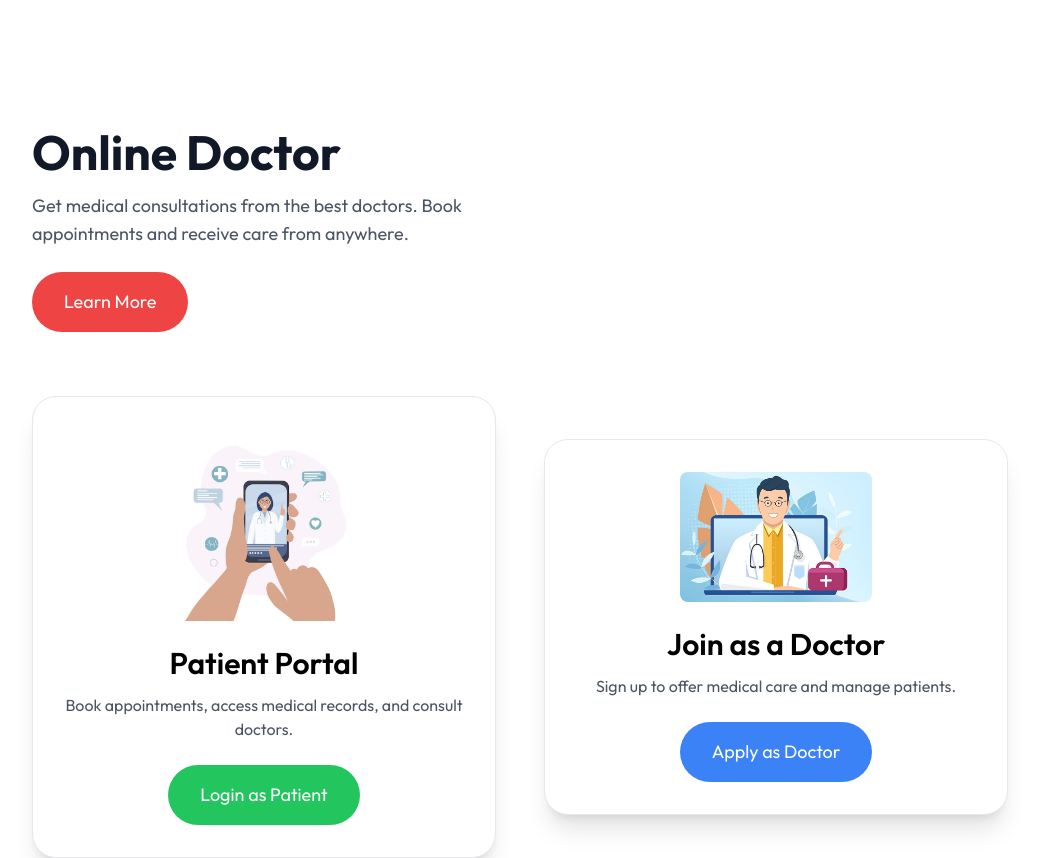
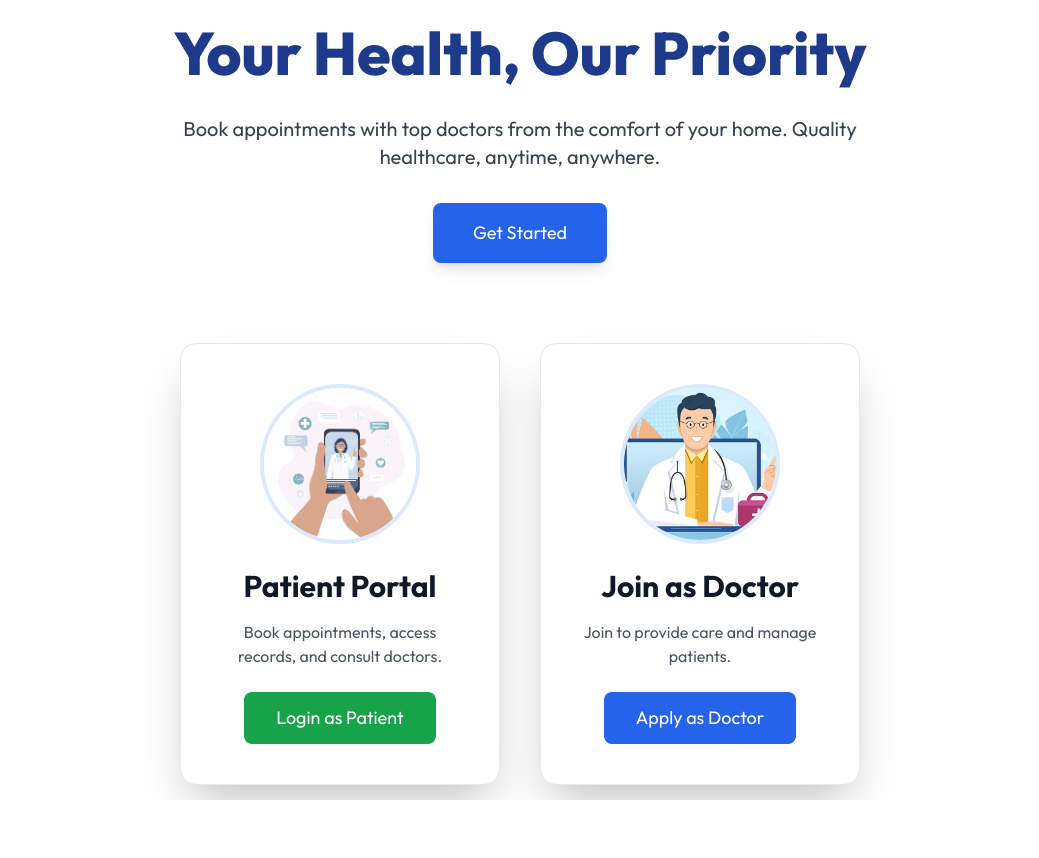
Before and after one commit to KripaGurung/doctor, a React app in the folder frontend/: page / in a window 1280 px wide. Shown: the whole page, without its empty margins (120-1159 px from the left). After the commit the page ends 800 px from the top, so only its background shows below. Built offline with nearby package versions, Linux system fonts and the light colour scheme; the HTML template or start-up script is replaced by a standard one.

Commit message:
Create API for admin login and to add doctor data in database

```diff
--- a/frontend/src/App.jsx
+++ b/frontend/src/App.jsx
@@ -22,7 +22,7 @@ const App = () => {
         <Route path="doctors" element={<Doctors />} />
         <Route path="doctors/:speciality" element={<Doctors />} />
         <Route path="/appointment/:docId" element={<Appointment />} />
-        <Route path="/appointment" element={<MyAppointment />} />
+        <Route path="/appointments" element={<MyAppointment />} />
         <Route path='my-profile' element={<Myprofile/>}/>
         {/* Handle unknown routes */}
         <Route path="*" element={<h1>404 - Page Not Found</h1>} />
--- a/frontend/src/Components/Navbar.jsx
+++ b/frontend/src/Components/Navbar.jsx
@@ -34,7 +34,7 @@ const Navbar = () => {
                     <div className='absolute top-0 right-0 pt-14 text-base font-medium text-gray-600 hidden group-hover:block w-auto'>
     <div className='min-w-48 bg-stone-100 rounded flex flex-col gap-4 p-4'>
         <p onClick={()=>navigate('my-profile')} className='hover:text-black cursor-pointer'>My Profile</p>
-        <p onClick={()=>navigate('appointment')} className='hover:text-black cursor-pointer'>My Appointment</p>
+        <p onClick={()=>navigate('appointment')} className='hover:text-black cursor-pointer'>Notifications</p>
         <p onClick={()=>setToken(false)} className='hover:text-black cursor-pointer'>Logout</p>
     </div>
 </div>
--- a/frontend/src/Components/TopFeatureDoctors.jsx
+++ b/frontend/src/Components/TopFeatureDoctors.jsx
@@ -8,7 +8,7 @@ const TopFeatureDoctors = () => {
 
   return (
      <div className='flex flex-col items-center gap-5 my-16 text-gray-900 md:mx-10'>
-            <h1 className='text-3xl font-medium'>Top Featured Doctors to Book</h1>
+            <h1 className='text-3xl font-medium'>Best Doctors to Book</h1>
             <p className='sm:w-1/3 text-center text-sm'>Browse our list of trusted doctors.</p>
             <div className='w-full grid grid-cols-1 sm:grid-cols-2 md:grid-cols-3 lg:grid-cols-4 gap-4 pt-5 gap-y-6 px-3 sm:px-0'>
                 {featuresdoctors.slice(0,10).map((item, index)=>(
--- a/frontend/src/pages/Option.jsx
+++ b/frontend/src/pages/Option.jsx
@@ -7,51 +7,46 @@ export default function HomePage() {
   return (
     <div
       className="min-h-screen w-full flex flex-col bg-cover bg-center bg-no-repeat"
-      // style={{ backgroundImage: `url(${assets.image1})` }}
     >
-      {/* Overlay for better readability */}
-      <div className="min-h-screen w-full bg-white/80 flex flex-col">
+      <div className="min-h-screen w-full bg-white/90 flex flex-col justify-center items-center">
 
         {/* Hero Section */}
-        <div className="flex flex-col md:flex-row items-center justify-between w-full max-w-7xl mx-auto mt-32 px-6">
-          <div className="md:w-1/2 text-left">
-            <h2 className="text-5xl font-bold text-gray-900">Online Doctor</h2>
-            <p className="text-lg text-gray-600 mt-4">
-              Get medical consultations from the best doctors. Book appointments and receive care from anywhere.
-            </p>
-            <button className="mt-6 px-8 py-4 bg-red-500 text-white text-lg rounded-full hover:bg-red-600 transition">
-              Learn More
-            </button>
-          </div>
+        <div className="text-center max-w-3xl px-8">
+          <h1 className="text-6xl font-extrabold text-blue-900 leading-tight">Your Health, Our Priority</h1>
+          <p className="text-xl text-gray-700 mt-6">
+            Book appointments with top doctors from the comfort of your home. Quality healthcare, anytime, anywhere.
+          </p>
+          <button className="mt-8 px-10 py-4 bg-blue-600 text-white text-lg rounded-lg shadow-lg hover:bg-blue-700 transition-transform transform hover:scale-105">
+            Get Started
+          </button>
         </div>
 
         {/* Role Selection */}
-        <div className="flex flex-col md:flex-row items-center justify-center w-full max-w-6xl mt-16 gap-12 px-6">
-          <div className="bg-white shadow-xl rounded-3xl overflow-hidden flex flex-col items-center text-center p-8 w-full max-w-lg border border-gray-200">
-            <img src={assets.patient} alt="Patient" className="w-48 mb-6 rounded-lg" />
-            <h2 className="text-3xl font-semibold">Patient Portal</h2>
-            <p className="text-gray-600 mt-3">Book appointments, access medical records, and consult doctors.</p>
+        <div className="flex flex-wrap justify-center gap-10 mt-20 w-full max-w-5xl">
+          <div className="bg-white shadow-2xl rounded-2xl overflow-hidden flex flex-col items-center text-center p-10 w-80 border border-gray-200 hover:shadow-blue-400 transition-shadow">
+            <img src={assets.patient} alt="Patient" className="w-40 h-40 object-cover rounded-full mb-6 border-4 border-blue-100" />
+            <h2 className="text-3xl font-bold text-gray-900">Patient Portal</h2>
+            <p className="text-gray-600 mt-4">Book appointments, access records, and consult doctors.</p>
             <button
-              className="mt-6 px-8 py-4 bg-green-500 text-white text-lg rounded-full hover:bg-green-600 transition"
+              className="mt-6 px-8 py-3 bg-green-600 text-white text-lg rounded-lg hover:bg-green-700 transition-transform transform hover:scale-105"
               onClick={() => navigate("/patient-login")}
             >
               Login as Patient
             </button>
           </div>
 
-          <div className="bg-white shadow-xl rounded-3xl overflow-hidden flex flex-col items-center text-center p-8 w-full max-w-lg border border-gray-200">
-            <img src={assets.dd} alt="Doctor" className="w-48 mb-6 rounded-lg" />
-            <h2 className="text-3xl font-semibold">Join as a Doctor</h2>
-            <p className="text-gray-600 mt-3">Sign up to offer medical care and manage patients.</p>
+          <div className="bg-white shadow-2xl rounded-2xl overflow-hidden flex flex-col items-center text-center p-10 w-80 border border-gray-200 hover:shadow-blue-400 transition-shadow">
+            <img src={assets.dd} alt="Doctor" className="w-40 h-40 object-cover rounded-full mb-6 border-4 border-blue-100" />
+            <h2 className="text-3xl font-bold text-gray-900">Join as Doctor</h2>
+            <p className="text-gray-600 mt-4">Join to provide care and manage patients.</p>
             <button
-              className="mt-6 px-8 py-4 bg-blue-500 text-white text-lg rounded-full hover:bg-blue-600 transition"
+              className="mt-6 px-8 py-3 bg-blue-600 text-white text-lg rounded-lg hover:bg-blue-700 transition-transform transform hover:scale-105"
               onClick={() => navigate("/doctor-apply")}
             >
               Apply as Doctor
             </button>
           </div>
         </div>
-
       </div>
     </div>
   );
```
